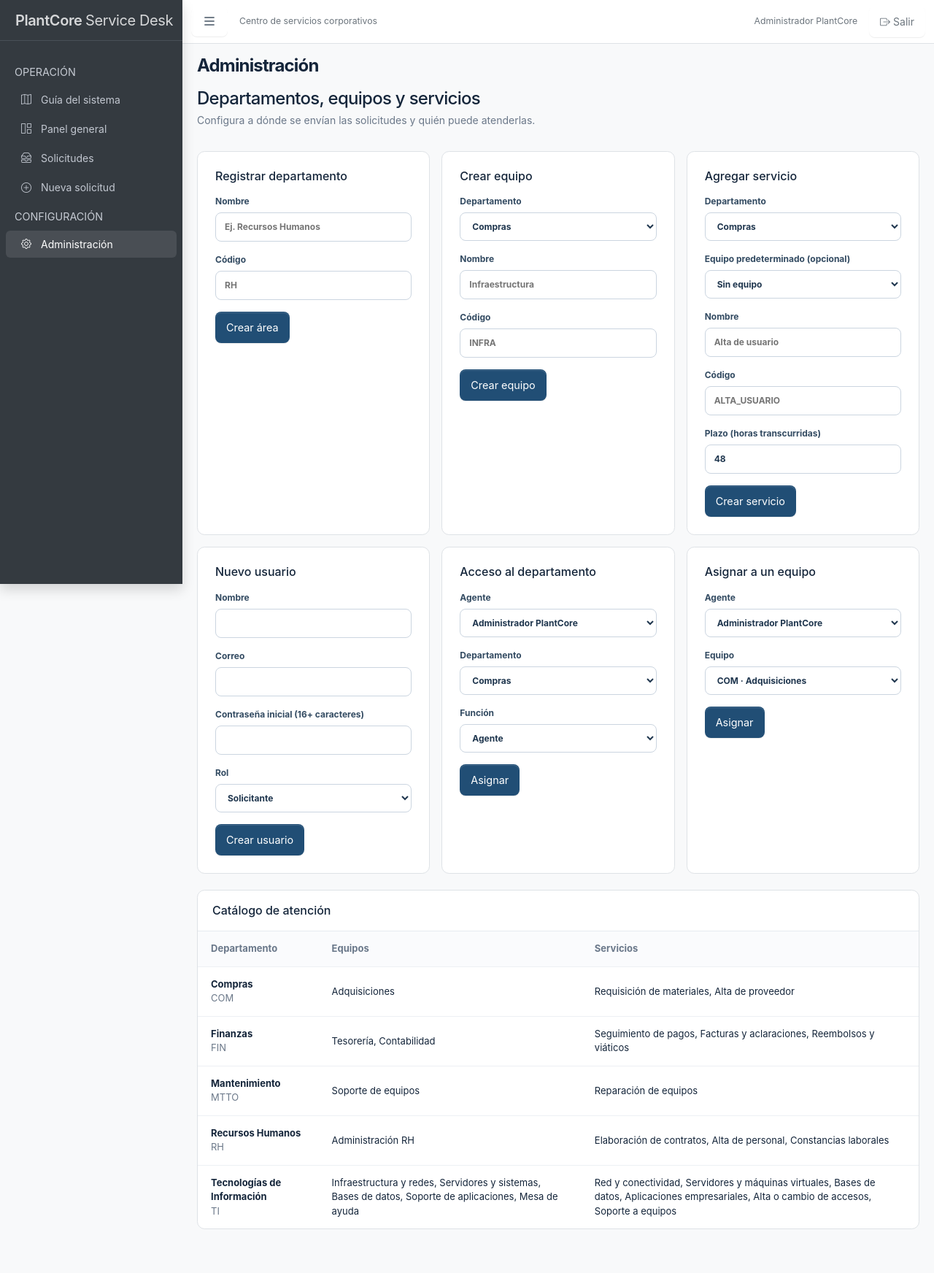
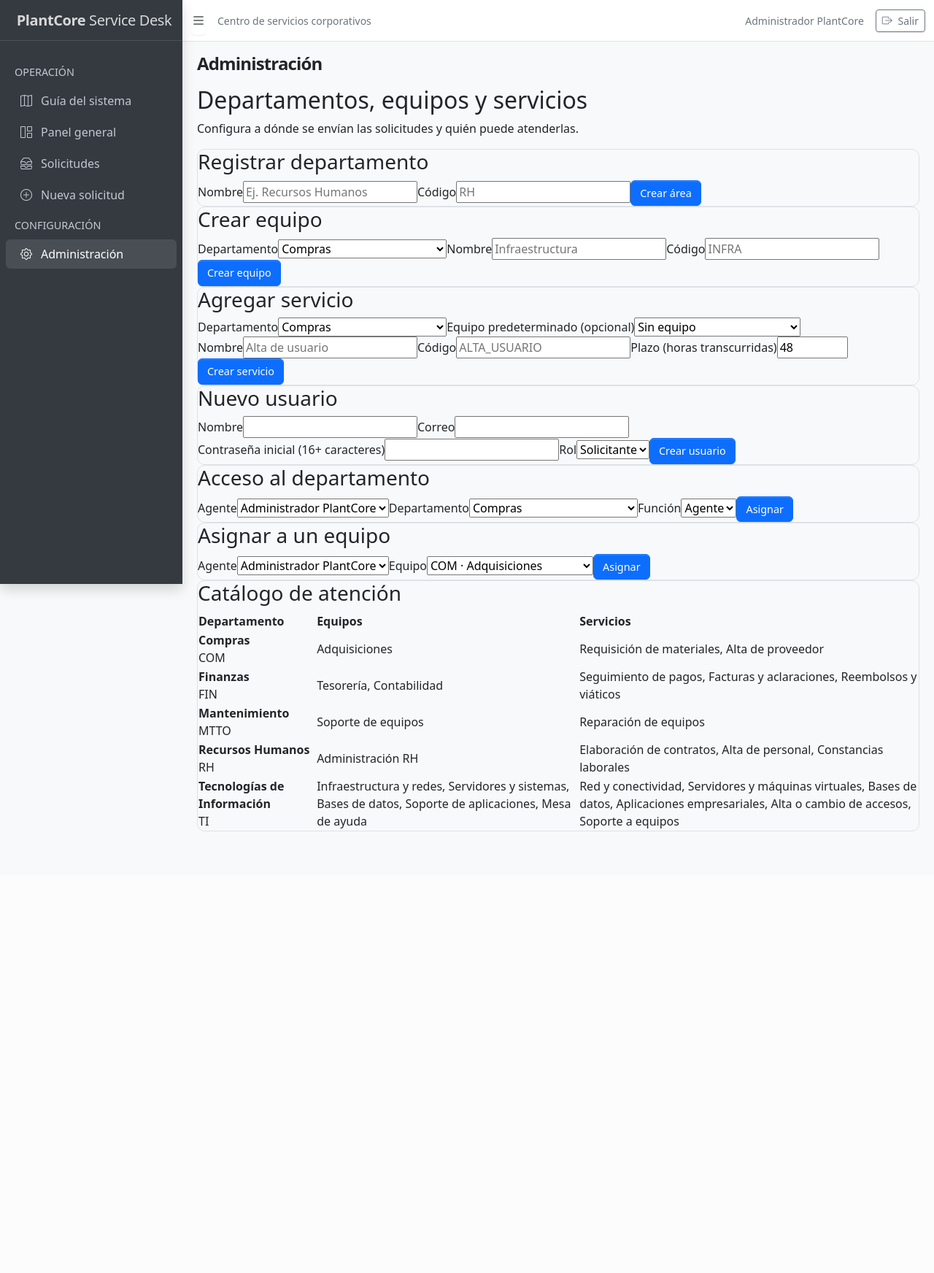
Before and after one commit to diegoarmando025/plantcore-service-desk, a Laravel app: page /admin in a window 1280 px wide. Shown: the whole page at 73% size. After the commit the page ends 1139 px from the top, so only its background shows below. Run offline with Laravel 12, Linux system fonts and the light colour scheme; a user stored in the database is signed in; data comes from the database, SQL or seed files in the repository.

Commit message:
fix(ui): remove conflicting legacy stylesheet and force light AdminLTE theme with cache-busted assets

```diff
--- a/resources/views/layouts/app.blade.php
+++ b/resources/views/layouts/app.blade.php
@@ -7,10 +7,9 @@
     <link rel="stylesheet" href="{{ asset('assets/vendor/bootstrap.min.css') }}">
     <link rel="stylesheet" href="{{ asset('assets/vendor/bootstrap-icons.css') }}">
     <link rel="stylesheet" href="{{ asset('assets/vendor/adminlte.min.css') }}">
-    <link rel="stylesheet" href="{{ asset('assets/app.css') }}">
-    <link rel="stylesheet" href="{{ asset('assets/adminlte-overrides.css') }}">
+    <link rel="stylesheet" href="{{ asset('assets/adminlte-overrides.css') }}?v={{ substr(hash_file('sha256', public_path('assets/adminlte-overrides.css')), 0, 12) }}">
 </head>
-<body class="layout-fixed sidebar-expand-lg bg-body-tertiary">
+<body class="layout-fixed sidebar-expand-lg bg-body-tertiary" data-bs-theme="light">
 <div class="app-wrapper">
     <nav class="app-header navbar navbar-expand bg-body border-bottom">
         <div class="container-fluid">
@@ -48,7 +47,7 @@
     </aside>
     <main class="app-main">
         <div class="app-content-header"><div class="container-fluid">
-            <h1 class="h4 mb-0">@yield('heading', 'Panel general')</h1>
+            <h1 class="h4 mb-0 fw-semibold text-body">@yield('heading', 'Panel general')</h1>
         </div></div>
         <div class="app-content"><div class="container-fluid service-desk-content">
             @if(auth()->user()->is_portfolio_demo)
```
